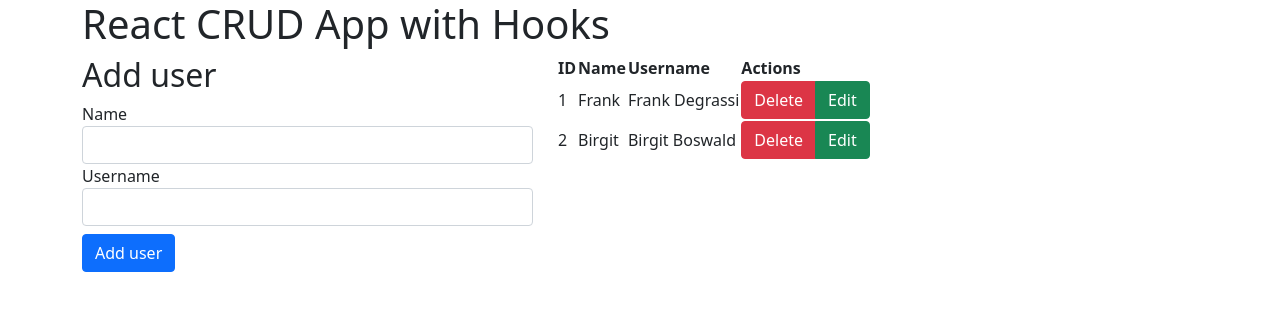
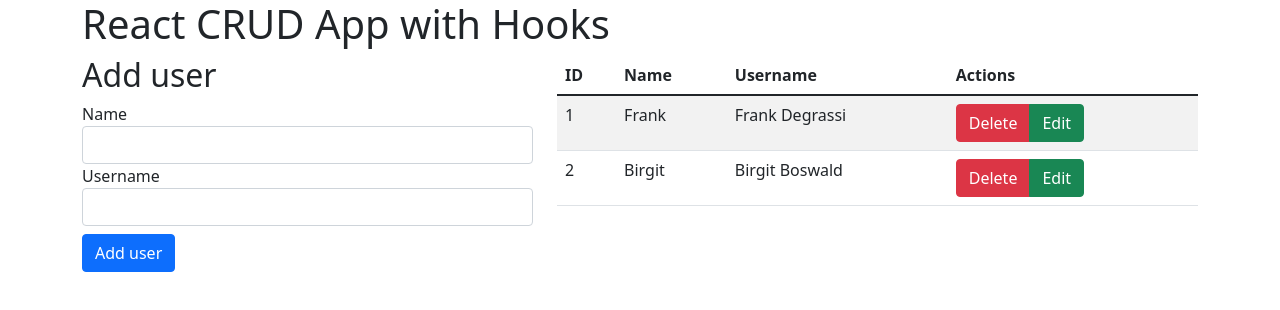
Before and after one commit to HemantKhinchiProjects/react-CRUD, a React (Create React App) app: page / in a window 1280 px wide. Shown: the top 310 px of the page. Built offline with nearby package versions, Linux system fonts and the light colour scheme.

Commit message:
1 file modified

```diff
--- a/src/tables/UserTable.js
+++ b/src/tables/UserTable.js
@@ -2,7 +2,7 @@ import React from 'react';
 
 const UserTable = (props) => {
   return (
-    <table>
+    <table className="table table-striped table-hover">
       <thead>
         <tr>
           <th>ID</th>
```
